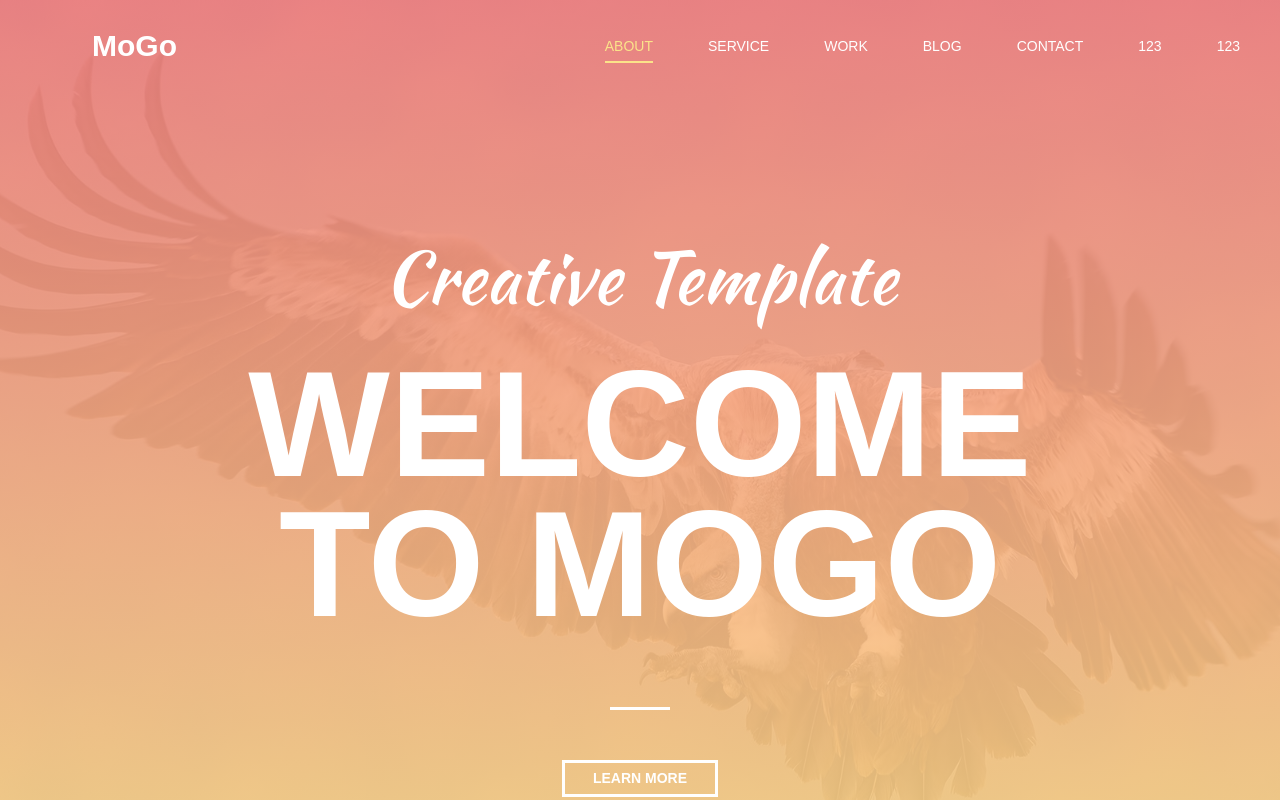
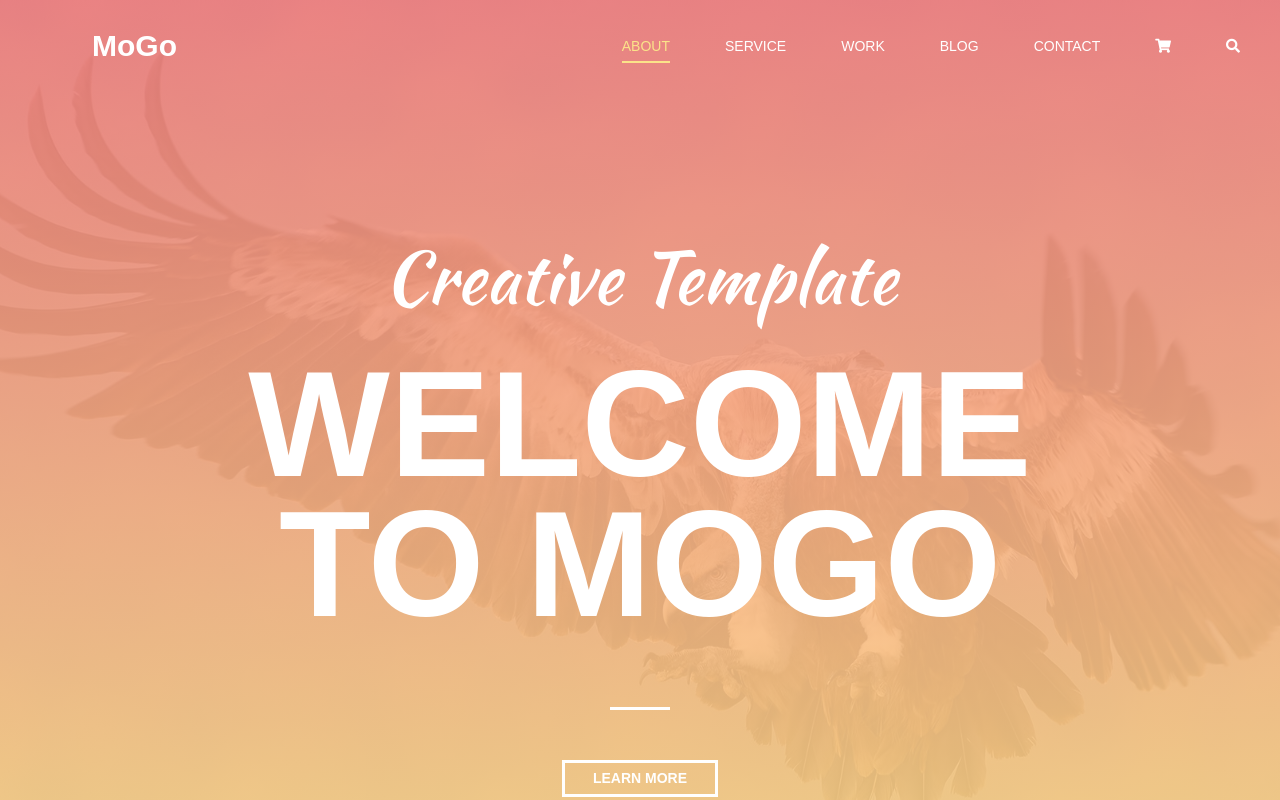
Before and after one commit to Maxegood/Project, a website: page app/index.html in a window 1280 px wide. Shown: the top 800 px of the page. Drawn offline with Linux system fonts and the light colour scheme; a web font is replaced by a local one.

Commit message:
Добавил иконки

```diff
--- a/app/css/main.css
+++ b/app/css/main.css
@@ -27,9 +27,9 @@
   padding: 0;
   -webkit-box-sizing: border-box;
           box-sizing: border-box;
-  -webkit-transition: 0.5s;
-  -o-transition: 0.5s;
-  transition: 0.5s;
+  -webkit-transition: 0.3s;
+  -o-transition: 0.3s;
+  transition: 0.3s;
 }
 
 img {
--- a/app/index.html
+++ b/app/index.html
@@ -4,7 +4,8 @@
 	<meta charset="UTF-8">
 	<title>Project</title>
 	<link rel="stylesheet" href="css/main.css">
-	<link rel="stylesheet" href="../app/fonts/fontawesome-free-5.4.2-web/css/fontawesome.min.css">
+	<link rel="stylesheet" href="fonts/fontawesome-free-5.4.2-web/css/fontawesome.min.css">
+	<link rel="stylesheet" href="https://use.fontawesome.com/releases/v5.4.2/css/all.css" integrity="sha384-/rXc/GQVaYpyDdyxK+ecHPVYJSN9bmVFBvjA/9eOB+pb3F2w2N6fc5qB9Ew5yIns" crossorigin="anonymous">
 </head>
 <body>
 <!--
@@ -33,8 +34,8 @@
 							<li><a href="#">work</a></li>
 							<li><a href="#">blog</a></li>
 							<li><a href="#">contact</a></li>
-							<li><a href="#">123</a></li>
-							<li><a href="#">123</a></li>
+							<li><a href="#"><i class="fas fa-shopping-cart"></i></a></li>
+							<li><a href="#"><i class="fas fa-search"></i></a></li>
 						</ul>
 					</nav>
 				</div>
```
